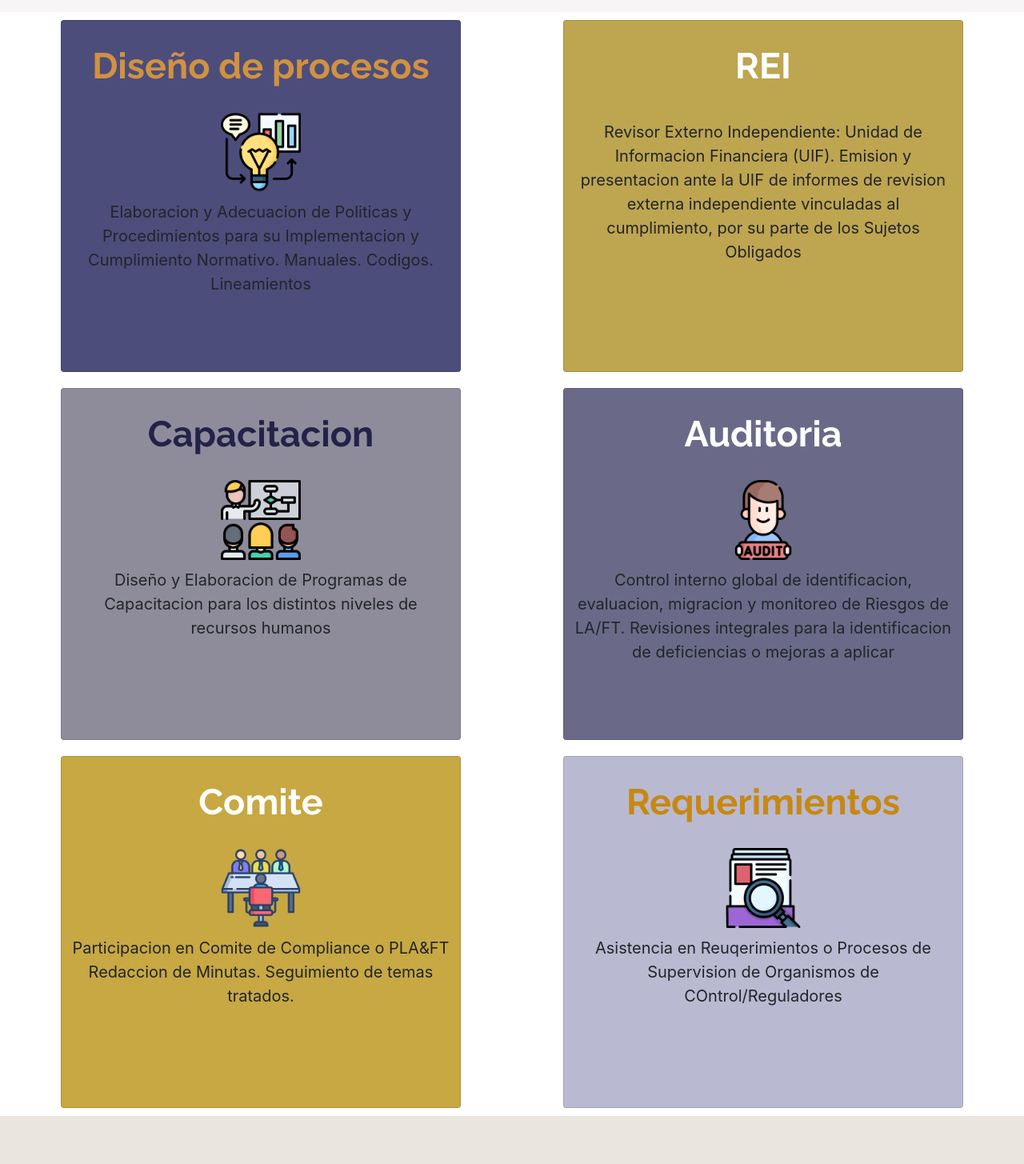
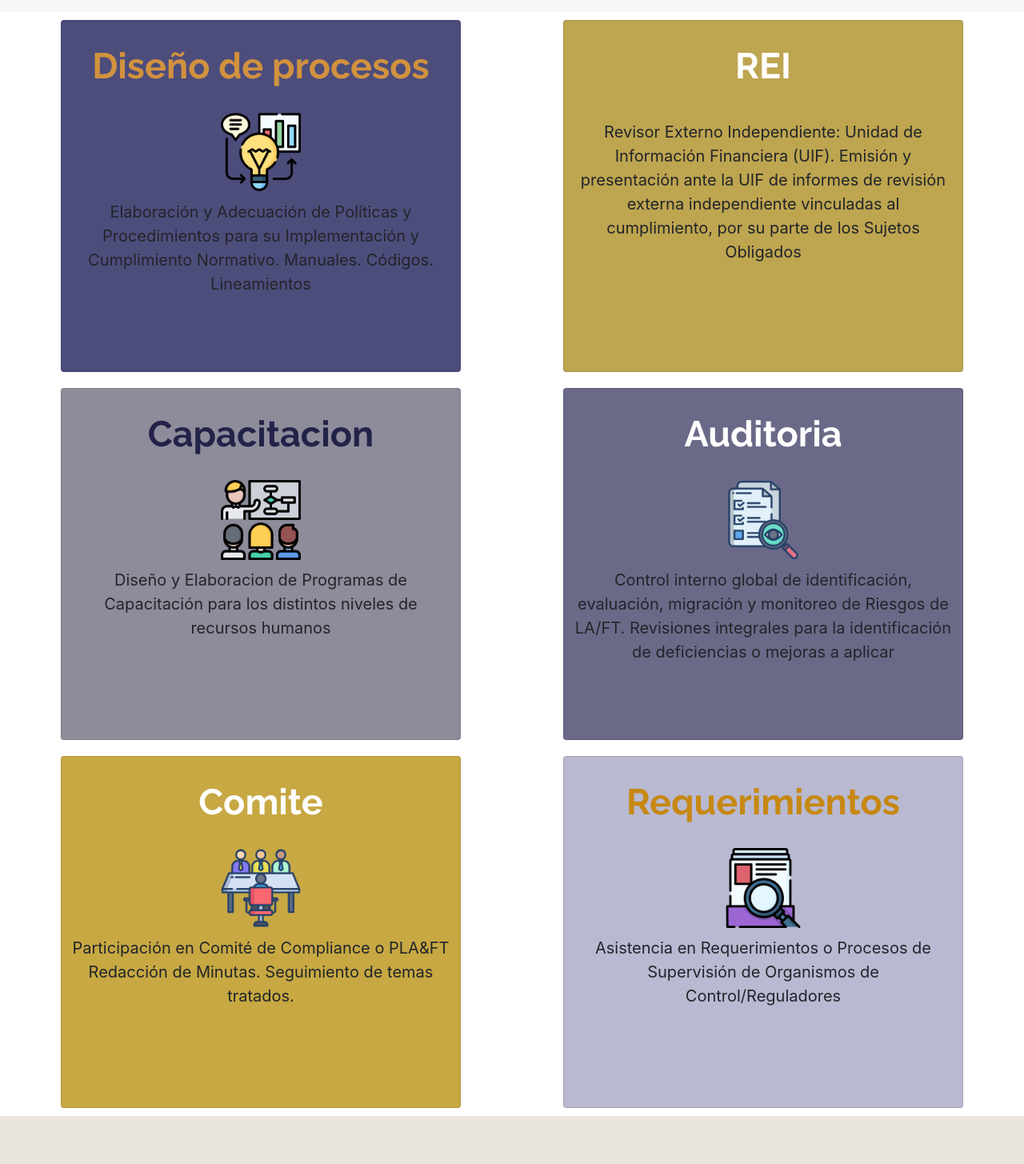
Before and after one commit to Francisco543/EstudioPalomeque, a React (Create React App) app: page /app in a window 1280 px wide. Shown: the part 1555-3010 px from the top of the page at 80% size. Built offline with nearby package versions, Linux system fonts and the light colour scheme; a web font is replaced by a local one.

Commit message:
Ortografia sectores

```diff
--- a/src/components/Sectores.jsx
+++ b/src/components/Sectores.jsx
@@ -1,6 +1,6 @@
 import React from 'react';
 import '../estilocards.css';
-import imgaudit from './assets/imagenes/auditor.png'
+import imgaudit from './assets/imagenes/auditoria2.png'
 import imgproceso from './assets/imagenes/proceso-de-diseno.png'
 import imgcapacitacion from './assets/imagenes/capacitacion.png'
 import imgentrevista from './assets/imagenes/entrevista.png'
@@ -11,34 +11,34 @@ const Sectores = () => {
   <div className="card" id="card1">
     <h1 className="titulo">Diseño de procesos</h1>
     <img src={imgproceso}></img>
-    <p className="descripcion">Elaboracion y Adecuacion de Politicas y Procedimientos para su Implementacion y Cumplimiento Normativo. Manuales. Codigos. Lineamientos</p>
+    <p className="descripcion">Elaboración y Adecuación de Políticas y Procedimientos para su Implementación y Cumplimiento Normativo. Manuales. Códigos. Lineamientos</p>
   </div>
 
   <div className="card" id="card2">
   <h1 className="titulo">REI</h1>
-  <p className="descripcion">Revisor Externo Independiente: Unidad de Informacion Financiera (UIF). Emision y presentacion ante la UIF de informes de revision externa independiente vinculadas al cumplimiento, por su parte de los Sujetos Obligados</p>
+  <p className="descripcion">Revisor Externo Independiente: Unidad de Información Financiera (UIF). Emisión y presentación ante la UIF de informes de revisión externa independiente vinculadas al cumplimiento, por su parte de los Sujetos Obligados</p>
   </div>
 
   <div className="card" id="card3">
   <h1 className="titulo">Capacitacion</h1>
   <img src={imgcapacitacion}></img>
-  <p className="descripcion">Diseño y Elaboracion de Programas de Capacitacion para los distintos niveles de recursos humanos</p>
+  <p className="descripcion">Diseño y Elaboracion de Programas de Capacitación para los distintos niveles de recursos humanos</p>
     </div>
 <div className="card"id="card4">
 
 <h1 className="titulo">Auditoria</h1>
       <img src={imgaudit}></img>
-  <p className="descripcion">Control interno global de identificacion, evaluacion, migracion y monitoreo de Riesgos de LA/FT. Revisiones integrales para la identificacion de deficiencias o mejoras a aplicar</p>
+  <p className="descripcion">Control interno global de identificación, evaluación, migración y monitoreo de Riesgos de LA/FT. Revisiones integrales para la identificación de deficiencias o mejoras a aplicar</p>
     </div>
 <div className="card"id="card5">
 <h1 className="titulo">Comite</h1>
 <img src={imgentrevista}></img>
-  <p className="descripcion">Participacion en Comite de Compliance o PLA&FT Redaccion de Minutas. Seguimiento de temas tratados.</p>
+  <p className="descripcion">Participación en Comité de Compliance o PLA&FT Redacción de Minutas. Seguimiento de temas tratados.</p>
     </div>
 <div className="card"id="card6">
 <h1 className="titulo">Requerimientos</h1>
 <img src={imgarchivo}></img>
-  <p className="descripcion">Asistencia en Reuqerimientos o Procesos de Supervision de Organismos de COntrol/Reguladores</p>
+  <p className="descripcion">Asistencia en Requerimientos o Procesos de Supervisión de Organismos de Control/Reguladores</p>
     </div>
 </div>
     );
```
Also changed, not shown: src/components/assets/imagenes/auditoria2.png (added).
